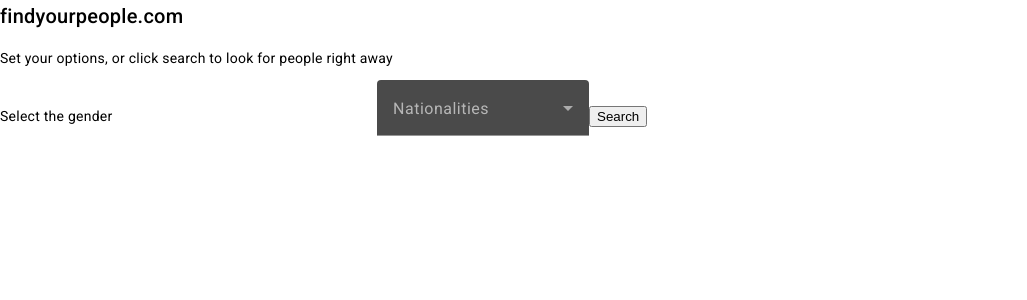
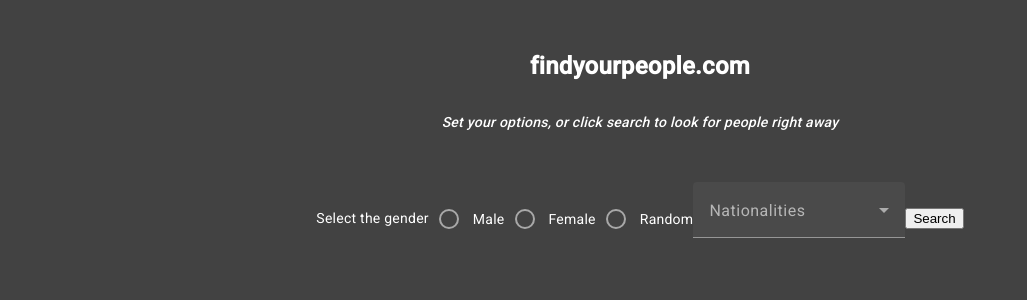
Before and after one commit to diopmorfall/people-finder, an Angular app: page / in a window 1280 px wide. Shown: the top 300 px of the page, without its empty margins (0-1027 px from the left). Built offline with nearby package versions, Linux system fonts and the light colour scheme.

Commit message:
Basic app styles

```diff
--- a/src/app/app.component.css
+++ b/src/app/app.component.css
@@ -0,0 +1,30 @@
+.container{
+    position: relative;
+    width: 90%;
+    margin: auto;
+    display: flex;
+    flex-direction: column;
+    justify-content: space-between;
+    align-items: center;
+    padding: 50px 10px 0 10px;
+    color: white;
+}
+
+.container h2{
+    font-size: 24px;
+    font-weight: 700;
+    margin-bottom: 30px;
+}
+
+.container h2 a{
+    color: white;
+    text-decoration: none
+}
+
+.container p:first-of-type{
+    text-align: center;
+    font-style: italic;
+    font-weight: 500;
+    padding: 0 50px;
+    margin-bottom: 50px;
+}
--- a/src/styles.css
+++ b/src/styles.css
@@ -1,4 +1,5 @@
 /* You can add global styles to this file, and also import other style files */
 
 html, body { height: 100%; }
-body { margin: 0; font-family: Roboto, "Helvetica Neue", sans-serif; }
+body { margin: 0; font-family: Roboto, "Helvetica Neue", sans-serif; background-color: #424242; }
+app-root { width: 100vw; }
```
